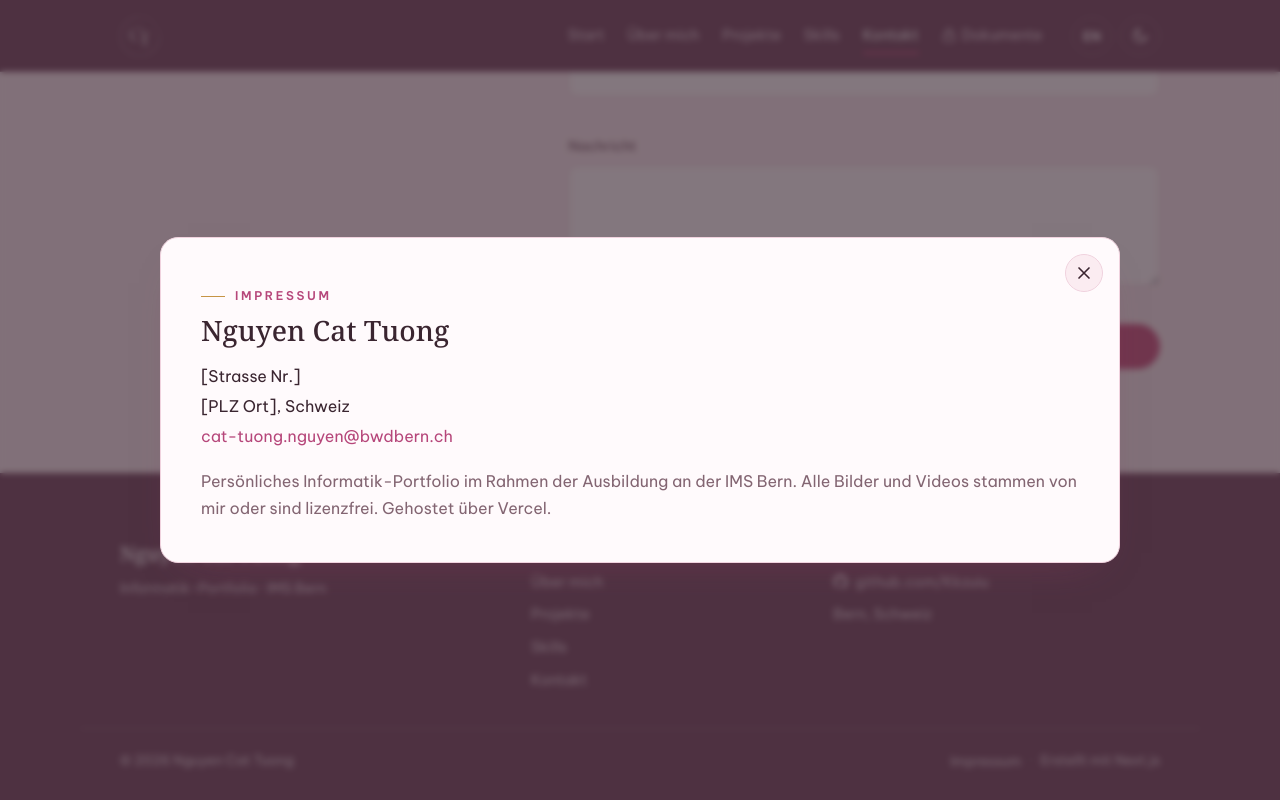
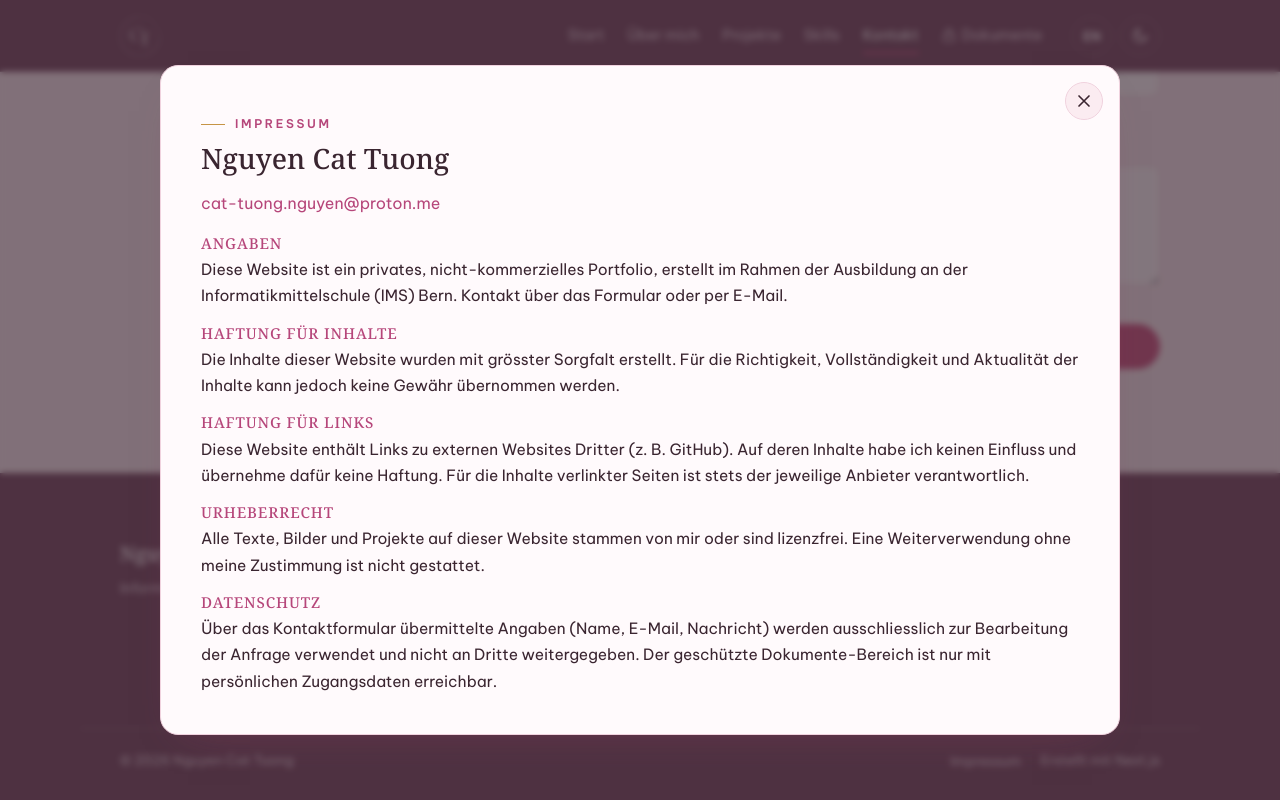
Before and after one commit to Kkzuiu/portfolio, a Next.js app in the folder frontend/: page /kontakt in a window 1280 px wide. Both pictures are taken after a click on the button "Impressum". Shown: the part 467-1267 px from the top of the page. Built offline with nearby package versions, Linux system fonts and the light colour scheme.

Commit message:
Email auf Proton, Impressum ergänzt

```diff
--- a/frontend/components/Footer.js
+++ b/frontend/components/Footer.js
@@ -49,10 +49,14 @@ export default function Footer() {
         <p className="eyebrow">{t('foot.impressum')}</p>
         <h2 className="modal-title">{impressum.name}</h2>
         <address className="imp-address">
-          {impressum.addressLines.map((line, i) => <span key={i}>{line}<br /></span>)}
           <a href={`mailto:${impressum.email}`}>{impressum.email}</a>
         </address>
-        <p className="muted">{tr(impressum.note)}</p>
+        {impressum.sections.map((s, i) => (
+          <div className="abstract-block" key={i}>
+            <h3>{tr(s.title)}</h3>
+            <p>{tr(s.text)}</p>
+          </div>
+        ))}
       </Modal>
     </footer>
   )
--- a/frontend/data/site.js
+++ b/frontend/data/site.js
@@ -25,7 +25,7 @@ export const site = {
 }
 
 export const contact = {
-  email: 'cat-tuong.nguyen@bwdbern.ch',
+  email: 'cat-tuong.nguyen@proton.me',
   github: 'https://github.com/Kkzuiu',
   linkedin: '',
   cvUrl: '',
@@ -39,10 +39,42 @@ export const status = {
 
 export const impressum = {
   name: 'Nguyen Cat Tuong',
-  addressLines: ['[Strasse Nr.]', '[PLZ Ort], Schweiz'],
-  email: 'cat-tuong.nguyen@bwdbern.ch',
-  note: {
-    de: 'Persönliches Informatik-Portfolio im Rahmen der Ausbildung an der IMS Bern. Alle Bilder und Videos stammen von mir oder sind lizenzfrei. Gehostet über Vercel.',
-    en: 'Personal computer-science portfolio, created as part of my education at IMS Bern. All images and videos are my own or royalty-free. Hosted on Vercel.',
-  },
+  email: 'cat-tuong.nguyen@proton.me',
+  sections: [
+    {
+      title: { de: 'Angaben', en: 'About this site' },
+      text: {
+        de: 'Diese Website ist ein privates, nicht-kommerzielles Portfolio, erstellt im Rahmen der Ausbildung an der Informatikmittelschule (IMS) Bern. Kontakt über das Formular oder per E-Mail.',
+        en: 'This website is a private, non-commercial portfolio, created as part of my education at the IT middle school (IMS) in Bern. Contact via the form or by email.',
+      },
+    },
+    {
+      title: { de: 'Haftung für Inhalte', en: 'Liability for content' },
+      text: {
+        de: 'Die Inhalte dieser Website wurden mit grösster Sorgfalt erstellt. Für die Richtigkeit, Vollständigkeit und Aktualität der Inhalte kann jedoch keine Gewähr übernommen werden.',
+        en: 'The content of this website has been created with the greatest possible care. However, no guarantee can be given for the accuracy, completeness or timeliness of the content.',
+      },
+    },
+    {
+      title: { de: 'Haftung für Links', en: 'Liability for links' },
+      text: {
+        de: 'Diese Website enthält Links zu externen Websites Dritter (z. B. GitHub). Auf deren Inhalte habe ich keinen Einfluss und übernehme dafür keine Haftung. Für die Inhalte verlinkter Seiten ist stets der jeweilige Anbieter verantwortlich.',
+        en: 'This website contains links to external third-party websites (e.g. GitHub). I have no influence over their content and accept no liability for it. The respective provider is always responsible for the content of linked pages.',
+      },
+    },
+    {
+      title: { de: 'Urheberrecht', en: 'Copyright' },
+      text: {
+        de: 'Alle Texte, Bilder und Projekte auf dieser Website stammen von mir oder sind lizenzfrei. Eine Weiterverwendung ohne meine Zustimmung ist nicht gestattet.',
+        en: 'All texts, images and projects on this website are my own or royalty-free. Any reuse without my consent is not permitted.',
+      },
+    },
+    {
+      title: { de: 'Datenschutz', en: 'Privacy' },
+      text: {
+        de: 'Über das Kontaktformular übermittelte Angaben (Name, E-Mail, Nachricht) werden ausschliesslich zur Bearbeitung der Anfrage verwendet und nicht an Dritte weitergegeben. Der geschützte Dokumente-Bereich ist nur mit persönlichen Zugangsdaten erreichbar.',
+        en: 'Information submitted via the contact form (name, email, message) is used solely to process your request and is not shared with third parties. The protected documents area is only accessible with personal credentials.',
+      },
+    },
+  ],
 }
```
